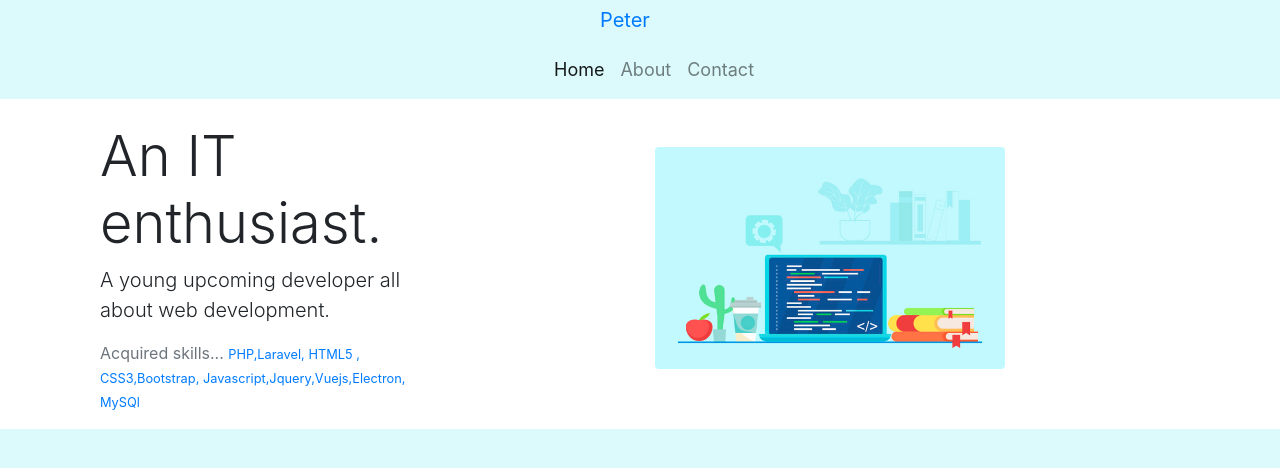
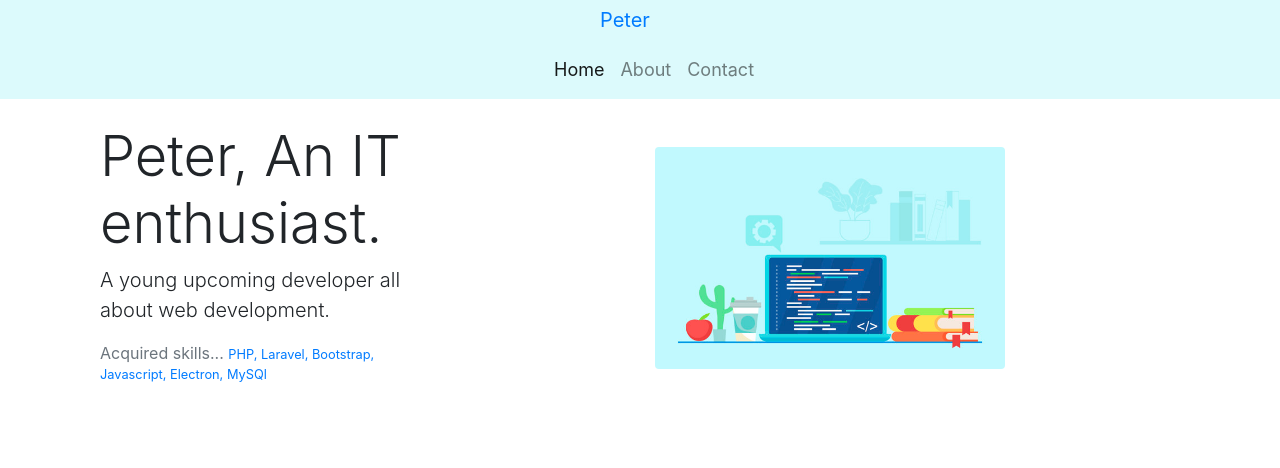
Before and after one commit to munenepeter/mypeter, a plain HTML site: page index.html in a window 1280 px wide. Drawn offline with nearby package versions, Linux system fonts and the light colour scheme.

Commit message:
Update index.html

```diff
--- a/index.html
+++ b/index.html
@@ -1,7 +1,4 @@
-<!doctype html>
-<html lang="en">
-
-<head>
+<html lang="en"><head>
     <!-- Required meta tags -->
     <meta charset="utf-8">
 
@@ -11,13 +8,12 @@
     <meta name="viewport" content="width=device-width, initial-scale=1, shrink-to-fit=no">
     <link rel="stylesheet" href="style.css">
     <!-- Bootstrap CSS -->
-    <link rel="stylesheet" href="https://stackpath.bootstrapcdn.com/bootstrap/4.5.2/css/bootstrap.min.css"
-        integrity="sha384-JcKb8q3iqJ61gNV9KGb8thSsNjpSL0n8PARn9HuZOnIxN0hoP+VmmDGMN5t9UJ0Z" crossorigin="anonymous">
+    <link rel="stylesheet" href="https://stackpath.bootstrapcdn.com/bootstrap/4.5.2/css/bootstrap.min.css" integrity="sha384-JcKb8q3iqJ61gNV9KGb8thSsNjpSL0n8PARn9HuZOnIxN0hoP+VmmDGMN5t9UJ0Z" crossorigin="anonymous">
 
     <title>Peter Munene</title>
 </head>
 
-<body>
+<body data-new-gr-c-s-check-loaded="14.992.0" data-gr-ext-installed="">
     <!-- Nav bar -->
     <div class="header">
     <div class="navigation">
@@ -25,8 +21,7 @@
     </div>
     <div class="nav-links">
         <nav class="navbar navbar-expand-lg navbar-light">
-            <button class="navbar-toggler" type="button" data-toggle="collapse" data-target="#navbarSupportedContent"
-                aria-controls="navbarSupportedContent" aria-expanded="false" aria-label="Toggle navigation">
+            <button class="navbar-toggler" type="button" data-toggle="collapse" data-target="#navbarSupportedContent" aria-controls="navbarSupportedContent" aria-expanded="false" aria-label="Toggle navigation">
                 <span class="navbar-toggler-icon"></span>
             </button>
 
@@ -55,7 +50,7 @@
         <div class="row">
             <div class="col-lg-6 col-xl-6 col-sm-12 col-md-12 mt-4 ">
                 <div class="col-sm-8  ">
-                    <h4 class="display-4"> An IT enthusiast.</h4>
+                    <h4 class="display-4"> Peter, An IT enthusiast.</h4>
                     <p class="lead">
                         A young upcoming developer all about web development.<br>
                     </p>
@@ -64,10 +59,9 @@
                             Acquired skills...
                         </span>
                         <span class="small text-primary">
-                            PHP,Laravel,
-                            HTML5 ,
-                            CSS3,Bootstrap,
-                            Javascript,Jquery,Vuejs,Electron,
+                            PHP, Laravel,
+                             Bootstrap,
+                            Javascript, Electron,
                             MySQl
                         </span>
                     </p>
@@ -75,9 +69,7 @@
             </div>
             <div class="clearfix visible-xs-block"></div>
             <div class=" col-lg-4 col-xl-4 col-md-12 col-sm-12 my-2  mt-5 ">
-                <img class="img-fluid rounded float-left" width="440" height="250"
-                    src="images/hero-image.jpg"
-                    alt="">
+                <img class="img-fluid rounded float-left" width="440" height="250" src="images/hero-image.jpg" alt="">
             </div>
         </div>
     </div>
@@ -87,15 +79,12 @@
     <!-- /Row-intro -->
     <!-- Optional JavaScript -->
     <!-- jQuery first, then Popper.js, then Bootstrap JS -->
-    <script src="https://code.jquery.com/jquery-3.5.1.slim.min.js"
-        integrity="sha384-DfXdz2htPH0lsSSs5nCTpuj/zy4C+OGpamoFVy38MVBnE+IbbVYUew+OrCXaRkfj" crossorigin="anonymous">
+    <script src="https://code.jquery.com/jquery-3.5.1.slim.min.js" integrity="sha384-DfXdz2htPH0lsSSs5nCTpuj/zy4C+OGpamoFVy38MVBnE+IbbVYUew+OrCXaRkfj" crossorigin="anonymous">
     </script>
-    <script src="https://cdn.jsdelivr.net/npm/popper.js@1.16.1/dist/umd/popper.min.js"
-        integrity="sha384-9/reFTGAW83EW2RDu2S0VKaIzap3H66lZH81PoYlFhbGU+6BZp6G7niu735Sk7lN" crossorigin="anonymous">
+    <script src="https://cdn.jsdelivr.net/npm/popper.js@1.16.1/dist/umd/popper.min.js" integrity="sha384-9/reFTGAW83EW2RDu2S0VKaIzap3H66lZH81PoYlFhbGU+6BZp6G7niu735Sk7lN" crossorigin="anonymous">
     </script>
-    <script src="https://stackpath.bootstrapcdn.com/bootstrap/4.5.2/js/bootstrap.min.js"
-        integrity="sha384-B4gt1jrGC7Jh4AgTPSdUtOBvfO8shuf57BaghqFfPlYxofvL8/KUEfYiJOMMV+rV" crossorigin="anonymous">
+    <script src="https://stackpath.bootstrapcdn.com/bootstrap/4.5.2/js/bootstrap.min.js" integrity="sha384-B4gt1jrGC7Jh4AgTPSdUtOBvfO8shuf57BaghqFfPlYxofvL8/KUEfYiJOMMV+rV" crossorigin="anonymous">
     </script>
-</body>
 
-</html>
+
+</body></html>
```
